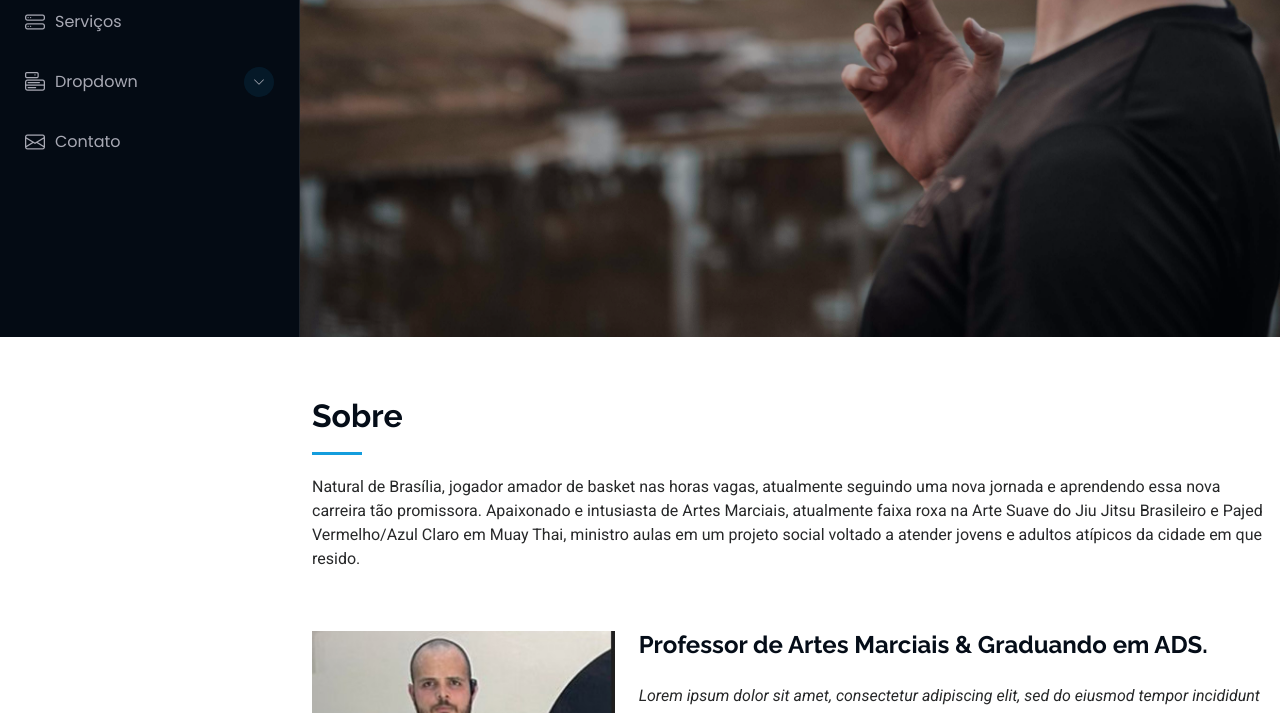
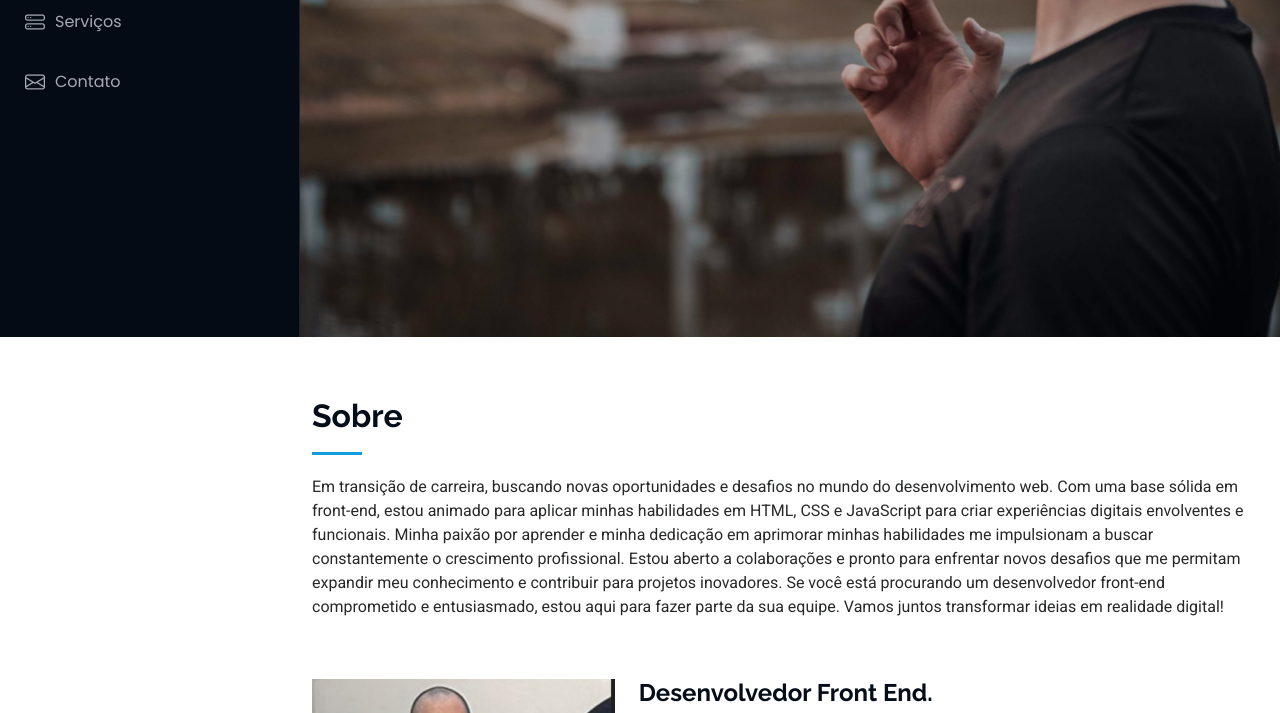
Before and after one commit to Dev-onex-start/meu-portfolio, a plain HTML site: page index.html in a window 1280 px wide. Shown: the part 463-1176 px from the top of the page. Drawn offline with Linux system fonts and the light colour scheme.

Commit message:
Alterações de texto descritivo e afins

```diff
--- a/index.html
+++ b/index.html
@@ -99,12 +99,6 @@
               ><i class="bi bi-hdd-stack navicon"></i> Serviços</a
             >
           </li>
-          <li class="dropdown">
-            <a href="#"
-              ><i class="bi bi-menu-button navicon"></i> <span>Dropdown</span>
-              <i class="bi bi-chevron-down toggle-dropdown"></i
-            ></a>
-          </li>
           <li>
             <a href="#contact"
               ><i class="bi bi-envelope navicon"></i> Contato</a
@@ -127,7 +121,8 @@
               class="typed"
               data-typed-items="Artista Marcial, Amador Basket Player, Desenvolvedor Graduando, Runner, "
               >Artista Marcial</span
-            ><span
+            >
+            <span
               class="typed-cursor typed-cursor--blink"
               aria-hidden="true"
             ></span
@@ -146,13 +141,18 @@
         <div class="container section-title" data-aos="fade-up">
           <h2>Sobre</h2>
           <p>
-            Natural de Brasília, jogador amador de basket nas horas vagas,
-            atualmente seguindo uma nova jornada e aprendendo essa nova carreira
-            tão promissora. Apaixonado e intusiasta de Artes Marciais,
-            atualmente faixa roxa na Arte Suave do Jiu Jitsu Brasileiro e Pajed
-            Vermelho/Azul Claro em Muay Thai, ministro aulas em um projeto
-            social voltado a atender jovens e adultos atípicos da cidade em que
-            resido.
+            Em transição de carreira, buscando novas oportunidades e
+            desafios no mundo do desenvolvimento web. Com uma base sólida em
+            front-end, estou animado para aplicar minhas habilidades em HTML,
+            CSS e JavaScript para criar experiências digitais envolventes e
+            funcionais. Minha paixão por aprender e minha dedicação em
+            aprimorar minhas habilidades me impulsionam a buscar constantemente
+            o crescimento profissional. Estou aberto a colaborações e pronto para
+            enfrentar novos desafios que me permitam expandir meu conhecimento e
+            contribuir para projetos inovadores. Se você está procurando um
+            desenvolvedor front-end comprometido e entusiasmado, estou aqui para
+            fazer parte da sua equipe. Vamos juntos transformar ideias em
+            realidade digital!
           </p>
         </div>
         <!-- End Section Title -->
@@ -167,7 +167,7 @@
               />
             </div>
             <div class="col-lg-8 content">
-              <h2>Professor de Artes Marciais &amp; Graduando em ADS.</h2>
+              <h2>Desenvolvedor Front End.</h2>
               <p class="fst-italic py-3">
                 Lorem ipsum dolor sit amet, consectetur adipiscing elit, sed do
                 eiusmod tempor incididunt ut labore et dolore magna aliqua.
@@ -199,7 +199,7 @@
                   <ul>
                     <li>
                       <i class="bi bi-chevron-right"></i>
-                      <strong>Idade:</strong> <span>28</span>
+                      <strong>Idade:</strong> <span>29</span>
                     </li>
                     <li>
                       <i class="bi bi-chevron-right"></i>
```
